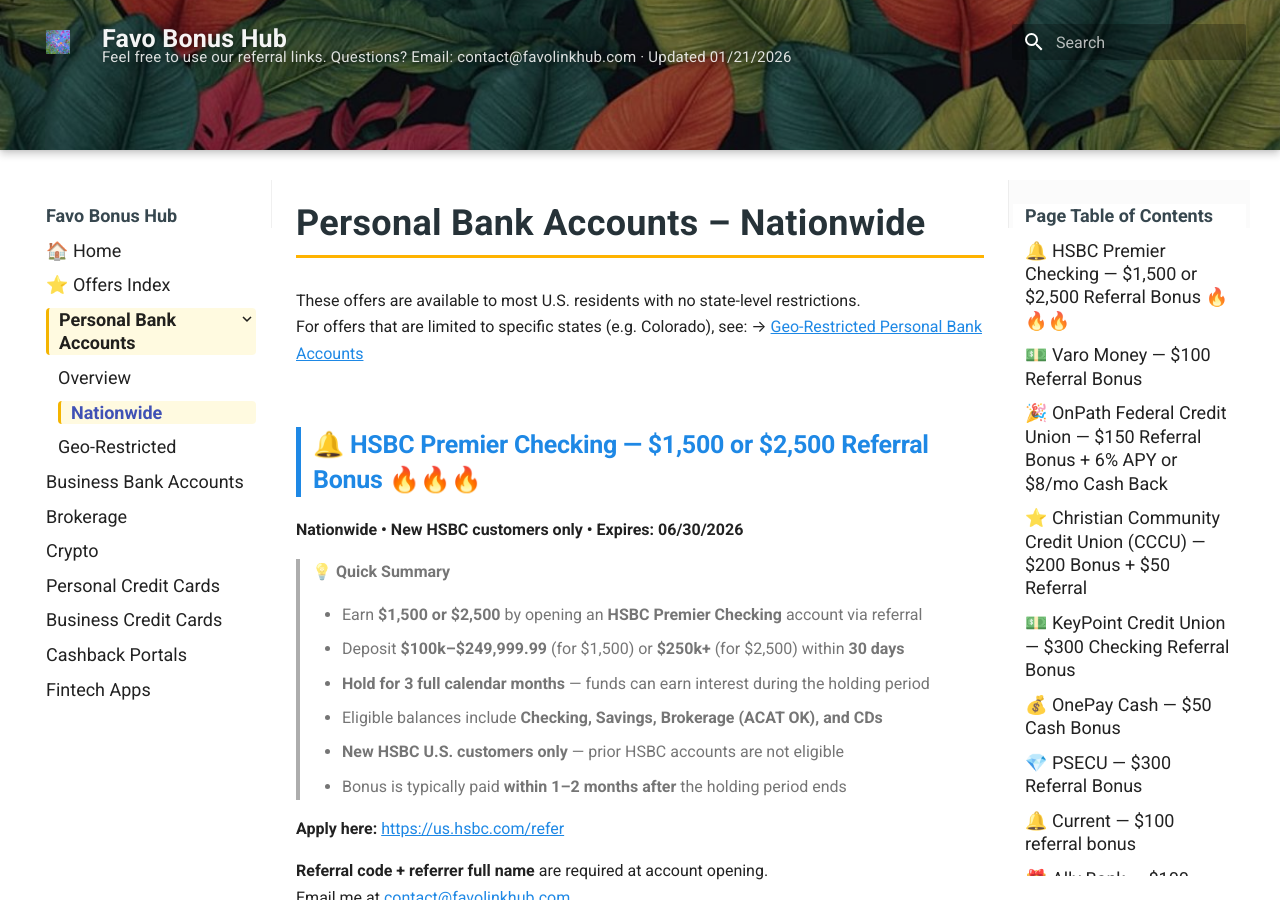
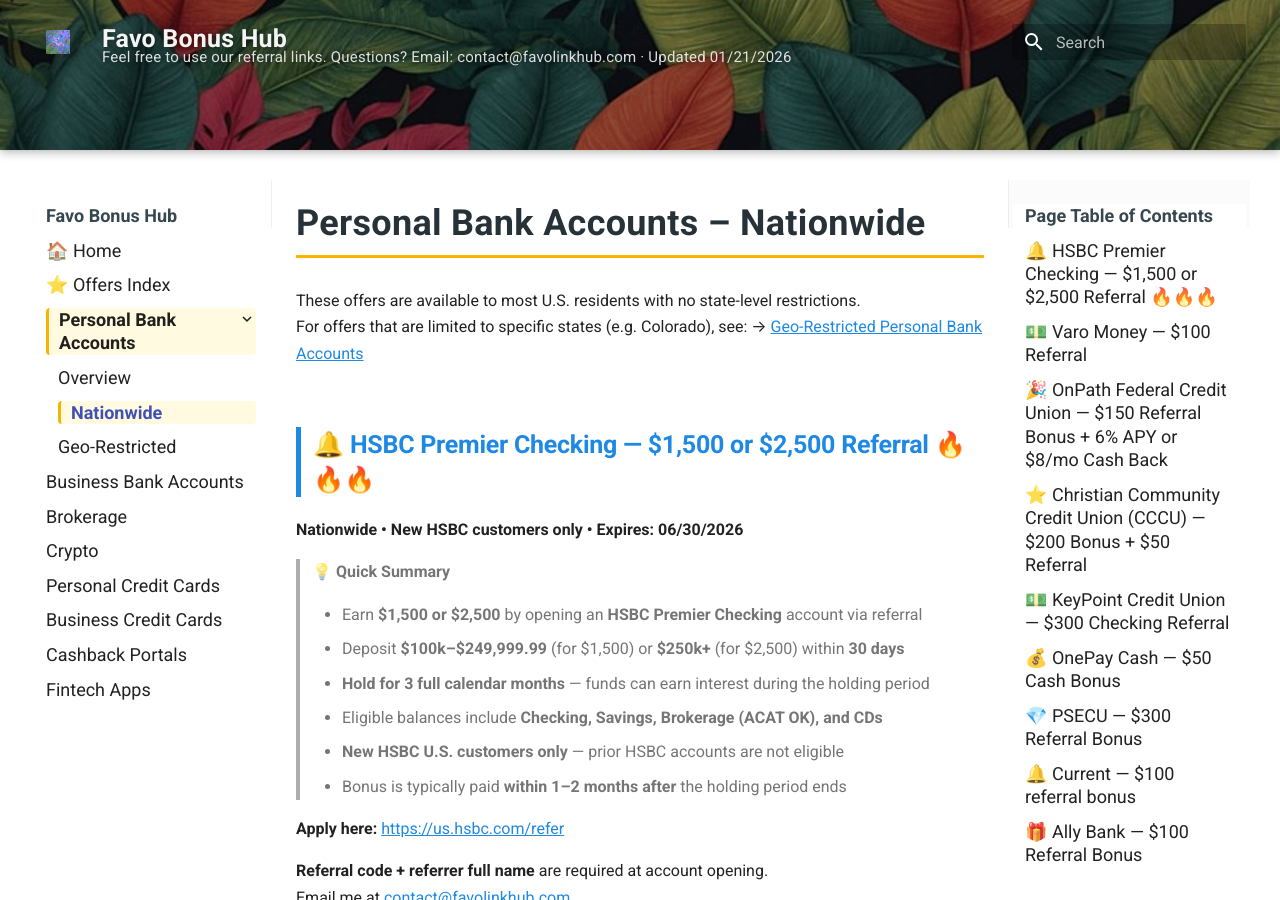
Before and after one commit to whispersofzephyr/favolinkhub-site, an MkDocs documentation site: the page built from docs/personal-bank-nationwide.md, in a window 1280 px wide and 900 px high. Built offline with MkDocs 1.6.1 and Material for MkDocs 9.7.7, drawn with Linux system fonts in a browser that asks for light colours; some of the changed text lies outside the part shown.

Commit message:
Update personal-bank-nationwide.md

```diff
--- a/docs/personal-bank-nationwide.md
+++ b/docs/personal-bank-nationwide.md
@@ -4,7 +4,7 @@ These offers are available to most U.S. residents with no state-level restrictio
 For offers that are limited to specific states (e.g. Colorado), see:
 → [Geo-Restricted Personal Bank Accounts](../personal-bank-geo/)
 
-## 🔔 HSBC Premier Checking — $1,500 or $2,500 Referral Bonus 🔥🔥🔥
+## 🔔 HSBC Premier Checking — $1,500 or $2,500 Referral 🔥🔥🔥
 **Nationwide • New HSBC customers only • Expires: 06/30/2026**
 
 > 💡 **Quick Summary**
@@ -139,7 +139,7 @@ Balances may be combined across:
 
 ---
 
-## 💵 Varo Money — $100 Referral Bonus
+## 💵 Varo Money — $100 Referral
 **Nationwide** • **No Expiration Date**
 
 ### **How to get the $100 bonus (Step-by-Step)**
@@ -297,7 +297,7 @@ Nationwide membership is available via a **$5 donation** to the OnPath Foundatio
 
 ---
 
-## 💵 KeyPoint Credit Union — $300 Checking Referral Bonus
+## 💵 KeyPoint Credit Union — $300 Checking Referral
 **Nationwide • Expires 03/31/2026**
 
 > **Quick Summary**
```
